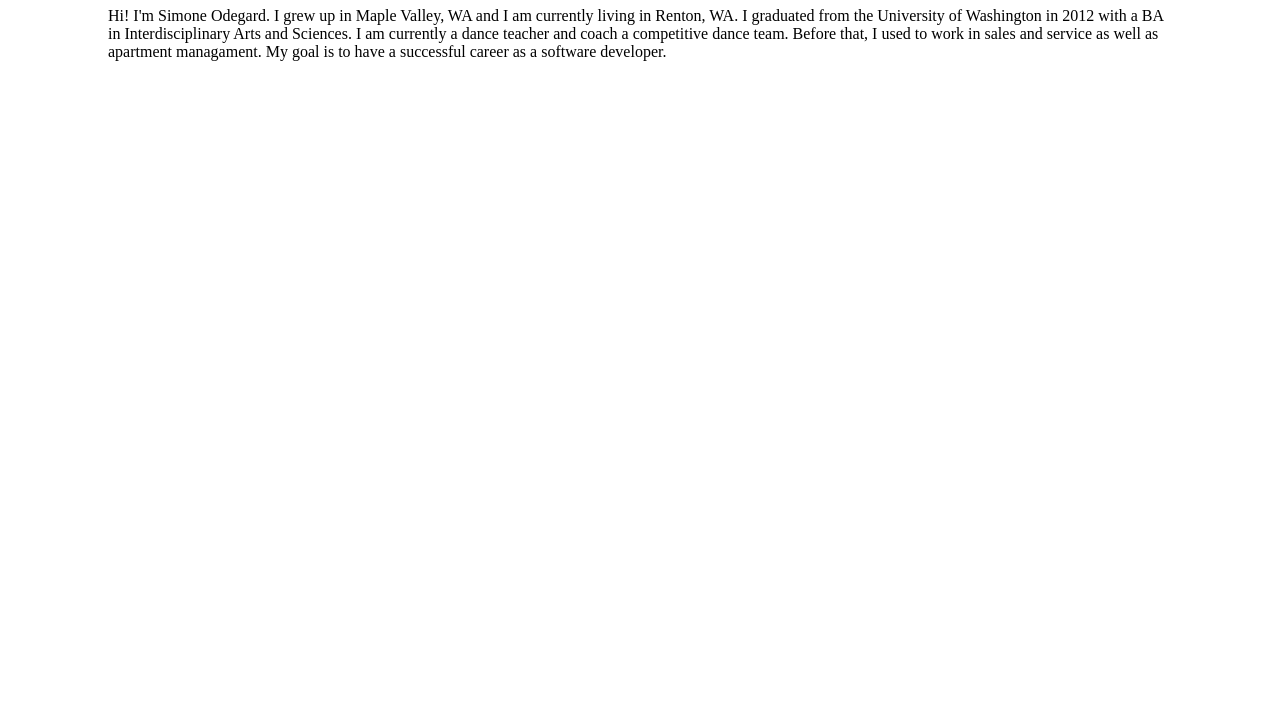
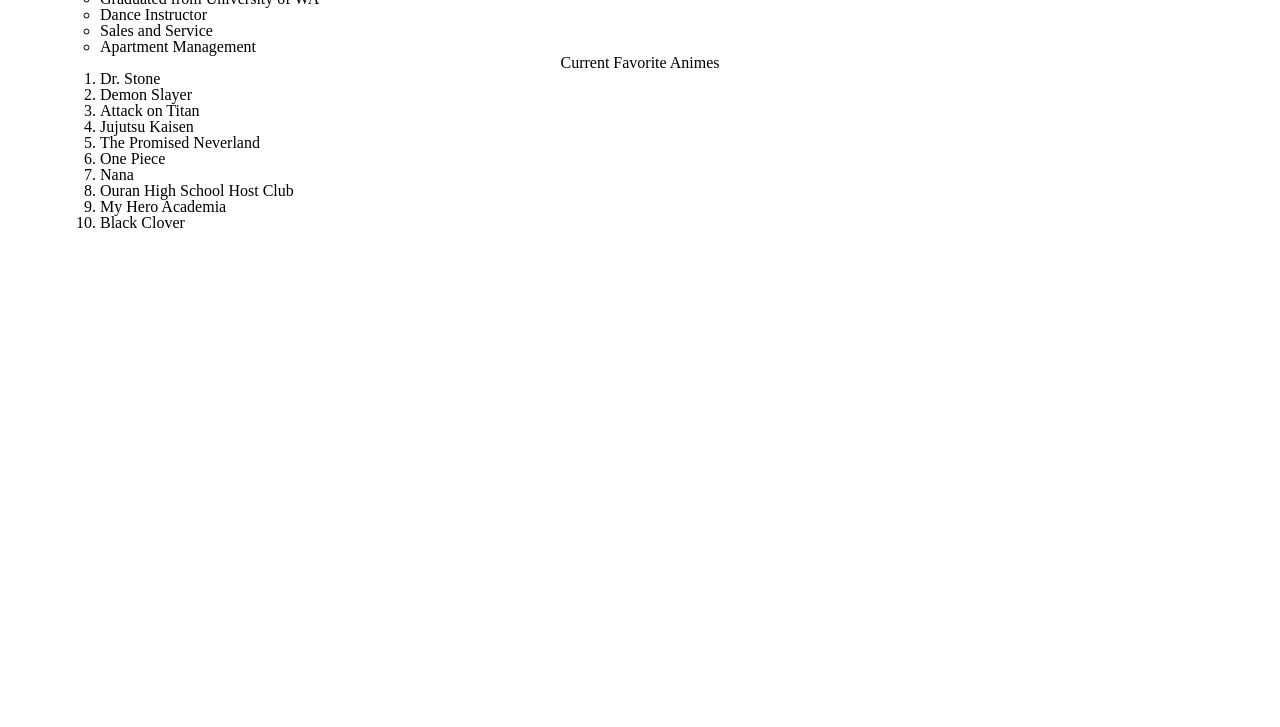
Before and after one commit to SimoneOdegard/About-me, a plain HTML site: page index.html in a window 1280 px wide. Shown: the part 73-800 px from the top of the page. Drawn offline with Linux system fonts and the light colour scheme.

Commit message:
added number guessing game for homework, added reset.css, and added an ol and ul on the index per homework

```diff
--- a/app.js
+++ b/app.js
@@ -128,4 +128,24 @@
         alert ('Incorrect, I live in Renton.')
 }
 
+let userAnswer = parseInt( prompt('What is my favorite number between 1-10?'))
+let guessAmount = 4
+let correctAnswer = 7
+console.log (correctAnswer);
+
+for (let i = 0; i < guessAmount; i += 1){
+    if (userAnswer === correctAnswer){
+        alert('You are correct!');
+        break;
+    } else if (userAnswer < correctAnswer){
+        alert('That is too low.');
+    } else if (userAnswer > correctAnswer){
+        alert('That is too high.');
+    }
+    if (i < guessAmount - 1){
+    userAnswer = parseInt( prompt('What is my favorite number between 1-10?'))
+    }
+}
+alert ('Nice job at guessing the number. The correct number is 7.')
+
 alert ('Thanks for playing my game, ' + userName)
--- a/index.html
+++ b/index.html
@@ -2,6 +2,7 @@
 <html>
 <head>
     <title>About Me</title>
+    <link rel = "stylesheet" href="reset.css">
     <link rel = "stylesheet" href="style.css">
 </head>
 <body>
@@ -9,7 +10,28 @@
         <h1>About Me</h1>
     </header>
     <p>
-        Hi! I'm Simone Odegard. I grew up in Maple Valley, WA and I am currently living in Renton, WA. I graduated from the University of Washington in 2012 with a BA in Interdisciplinary Arts and Sciences. I am currently a dance teacher and coach a competitive dance team. Before that, I used to work in sales and service as well as apartment managament. My goal is to have a successful career as a software developer.
+        Hi! I'm Simone Odegard. I grew up in Maple Valley, WA and I am currently living in Renton, WA. I graduated from the University of Washington in 2012 with a BA in Interdisciplinary Arts and Sciences. I am currently a dance teacher and coach a competitive dance team. Before that, I used to work at Sanmar in sales and service as well at different property locations as an apartment manager. My goal is to have a successful career as a software developer.
+        <ul>
+            <li>Graduated from University of WA</li>
+            <li>Dance Instructor</li>
+            <li>Sales and Service</li>
+            <li>Apartment Management</li>
+        </ul>
+    </p>
+    <p>
+        <h2>Current Favorite Animes</h2>
+        <ol>
+            <li>Dr. Stone</li>
+            <li>Demon Slayer</li>
+            <li>Attack on Titan</li>
+            <li>Jujutsu Kaisen</li>
+            <li>The Promised Neverland</li>
+            <li>One Piece</li>
+            <li>Nana</li>
+            <li>Ouran High School Host Club</li>
+            <li>My Hero Academia</li>
+            <li>Black Clover</li>
+        </ol>
     </p>
     <script src="app.js" />
 </body>
--- /dev/null
+++ b/reset.css
@@ -0,0 +1,48 @@
+/* http://meyerweb.com/eric/tools/css/reset/
+   v2.0 | 20110126
+   License: none (public domain)
+*/
+
+html, body, div, span, applet, object, iframe,
+h1, h2, h3, h4, h5, h6, p, blockquote, pre,
+a, abbr, acronym, address, big, cite, code,
+del, dfn, em, img, ins, kbd, q, s, samp,
+small, strike, strong, sub, sup, tt, var,
+b, u, i, center,
+dl, dt, dd, ol, ul, li,
+fieldset, form, label, legend,
+table, caption, tbody, tfoot, thead, tr, th, td,
+article, aside, canvas, details, embed,
+figure, figcaption, footer, header, hgroup,
+menu, nav, output, ruby, section, summary,
+time, mark, audio, video {
+	margin: 0;
+	padding: 0;
+	border: 0;
+	font-size: 100%;
+	font: inherit;
+	vertical-align: baseline;
+}
+/* HTML5 display-role reset for older browsers */
+article, aside, details, figcaption, figure,
+footer, header, hgroup, menu, nav, section {
+	display: block;
+}
+body {
+	line-height: 1;
+}
+ol, ul {
+	list-style: none;
+}
+blockquote, q {
+	quotes: none;
+}
+blockquote:before, blockquote:after,
+q:before, q:after {
+	content: '';
+	content: none;
+}
+table {
+	border-collapse: collapse;
+	border-spacing: 0;
+}
--- a/style.css
+++ b/style.css
@@ -6,3 +6,22 @@
     margin-left: 100px;
     margin-right: 100px;
 }
+
+ul, ol {
+    margin-left: 100px;
+    margin-right: 100px;
+}
+
+ul {
+    list-style: circle;
+}
+
+ol {
+    list-style: decimal;
+}
+
+h1, h2 {
+    text-align: center;
+    margin-left: 100px;
+    margin-right: 100px;
+}
```
